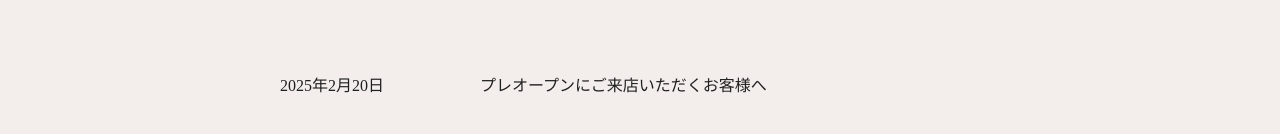
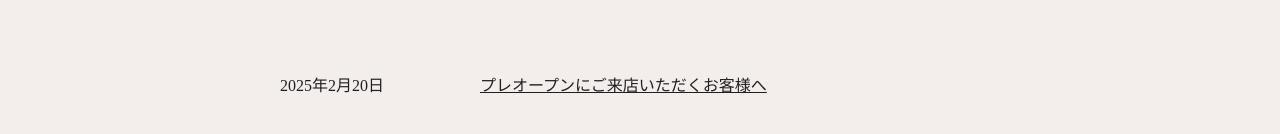
Before and after one commit to kimuracoki/wascafe, a React (Vite) app: page / in a window 1280 px wide. Shown: the part 666-800 px from the top of the page. Built offline with nearby package versions, Linux system fonts and the light colour scheme; a web font is replaced by a local one.

Commit message:
Add link

```diff
--- a/src/features/home/components/InformationRow.tsx
+++ b/src/features/home/components/InformationRow.tsx
@@ -1,4 +1,4 @@
-import { Grid2, Typography } from "@mui/material";
+import { Grid2, Link, Typography } from "@mui/material";
 
 function InformationRow(props: Props) {
     return (
@@ -10,13 +10,14 @@ function InformationRow(props: Props) {
             <Grid2 width={{
                 xs: '100%', sm: '400px'
             }}>
-                <Typography
+                <Link href="#" color="inherit"><Typography
                     component="dd"
                     sx={{
                         whiteSpace: 'pre-line',
                         fontSize: { xs: '12px', sm: '16px' },
                         marginBottom: '30px'
                     }}>{props.header}</Typography>
+                </Link>
             </Grid2>
         </Grid2>
     );
```
